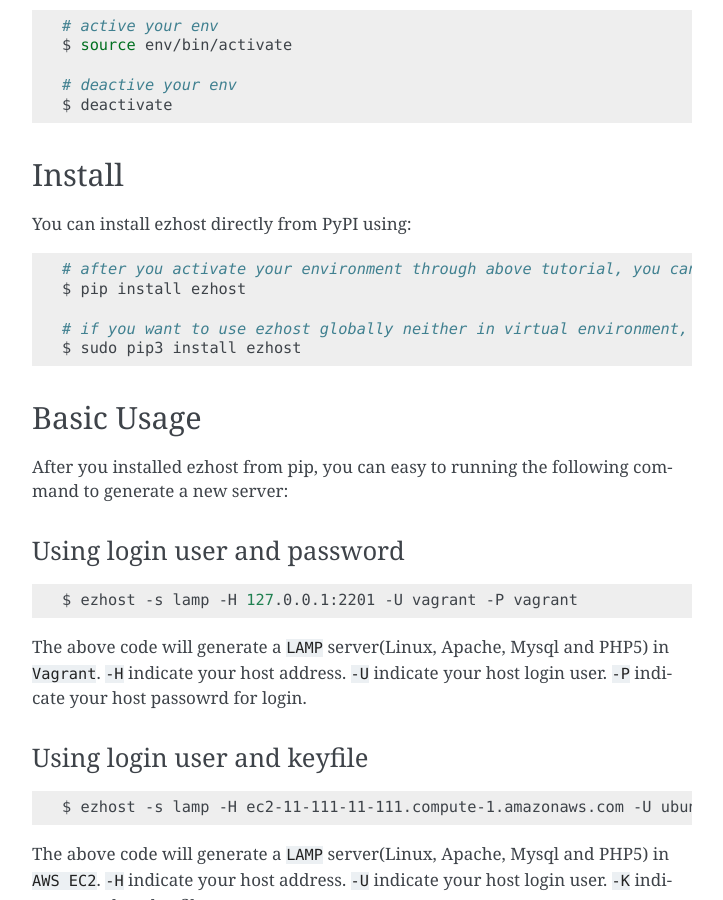
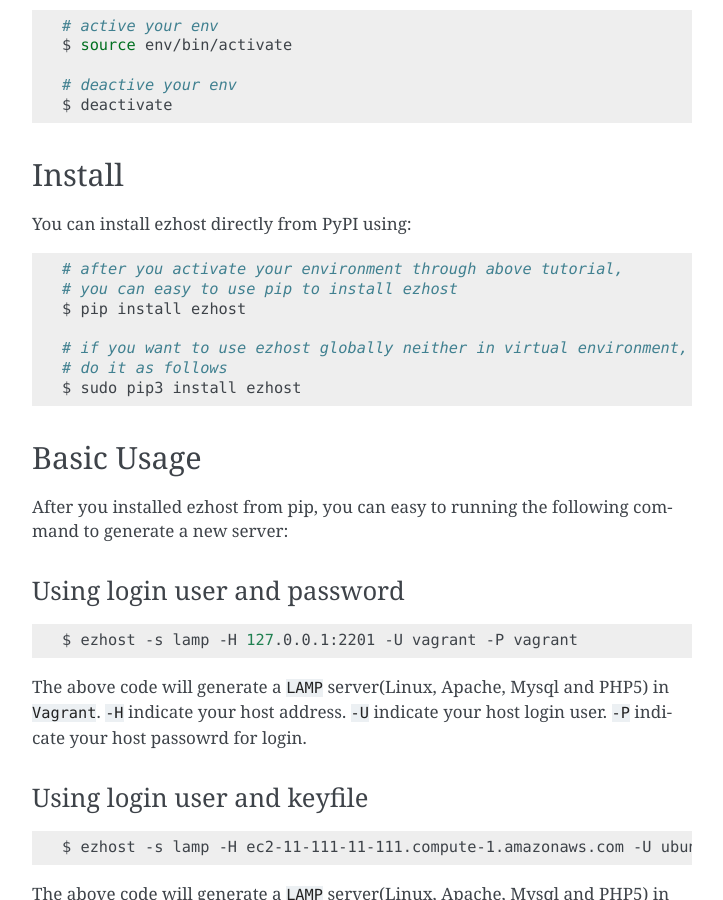
Before and after one commit to zhexiao/ezhost, a Sphinx documentation site: the page built from docs/getting_started.rst, in a window 1280 px wide and 900 px high, scrolled down 793 px. Shown: the whole window, without its empty margins (388-1111 px from the left). Built offline with Sphinx 7.4.7, drawn with Linux system fonts in a browser that asks for light colours; pages that are not in the unit, such as notebooks, are missing from menus.

```diff
--- a/docs/getting_started.rst
+++ b/docs/getting_started.rst
@@ -53,10 +53,12 @@ You can install ezhost directly from PyPI using:
 
 .. code-block:: bash
 
-   # after you activate your environment through above tutorial, you can easy to use pip to install ezhost
+   # after you activate your environment through above tutorial,
+   # you can easy to use pip to install ezhost
    $ pip install ezhost
 
-   # if you want to use ezhost globally neither in virtual environment, do it as follows
+   # if you want to use ezhost globally neither in virtual environment,
+   # do it as follows
    $ sudo pip3 install ezhost
 
 
```
